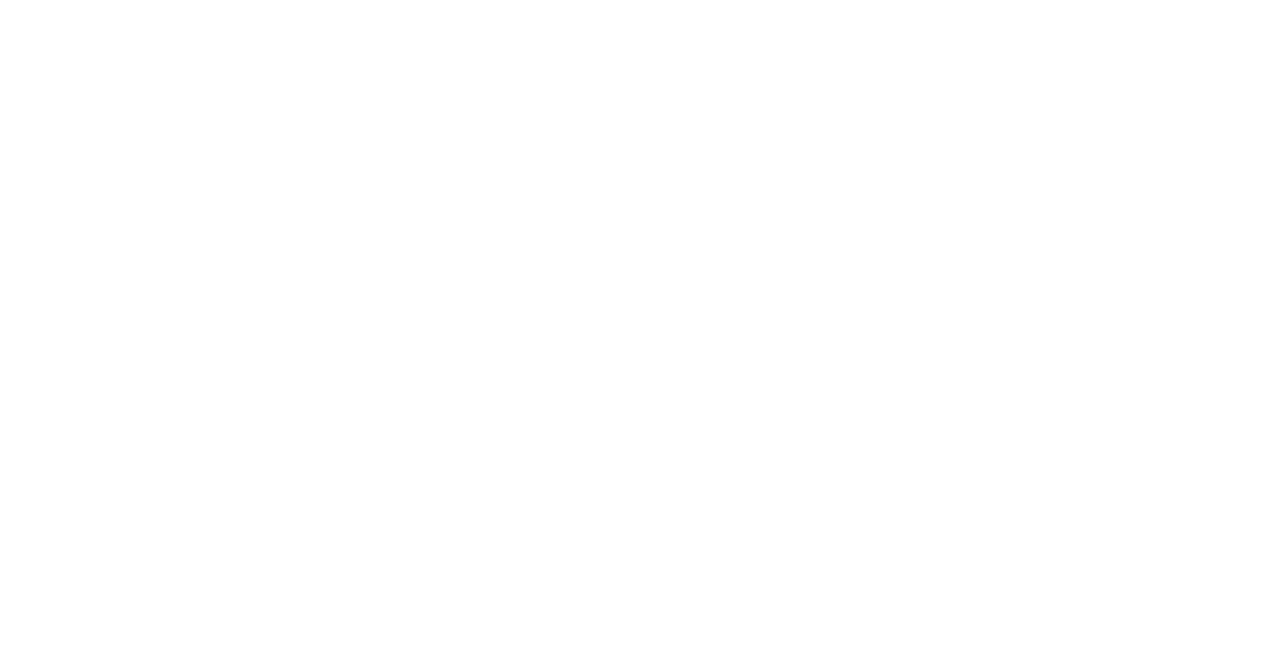
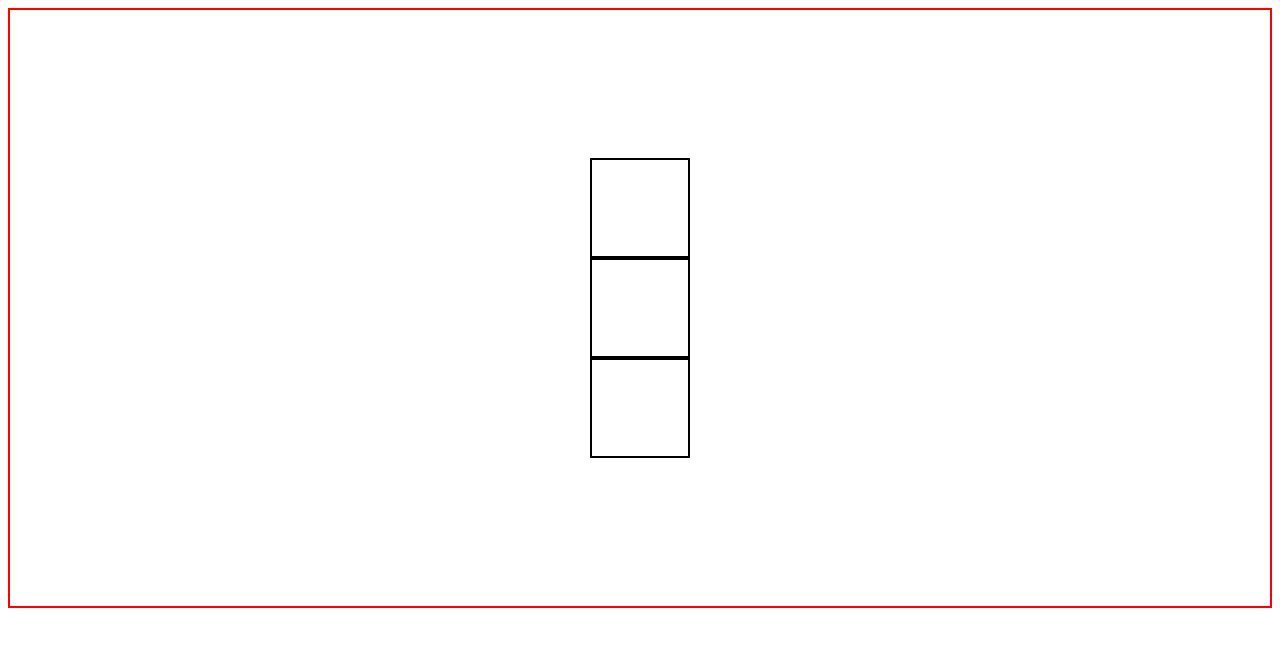
Before and after one commit to BlackRexYT/FrontEnd-5, a plain HTML site: page index.html in a window 1280 px wide. Drawn offline with Linux system fonts and the light colour scheme.

Commit message:
commit 2

```diff
--- a/index.html
+++ b/index.html
@@ -4,10 +4,14 @@
     <meta charset="UTF-8">
     <meta http-equiv="X-UA-Compatible" content="IE=edge">
     <meta name="viewport" content="width=device-width, initial-scale=1.0">
-    <title>Document</title>
+    <title>FrontEnd 5</title>
     <link rel="stylesheet" href="style.css">
 </head>
 <body>
-
+    <div class="container">
+        <div class="box"></div>
+        <div class="box"></div>
+        <div class="box"></div>
+    </div>
 </body>
 </html>
--- a/style.css
+++ b/style.css
@@ -0,0 +1,17 @@
+*{
+    box-sizing: border-box;
+}
+.container{
+    width:100%;
+    height:600px;
+    border: 2px solid red;
+    display: flex;
+    flex-direction: column;
+    justify-content: center;
+    align-items: center;
+}
+.box{
+    width:100px;
+    height:100px;
+    border: 2px solid black;
+}
```
